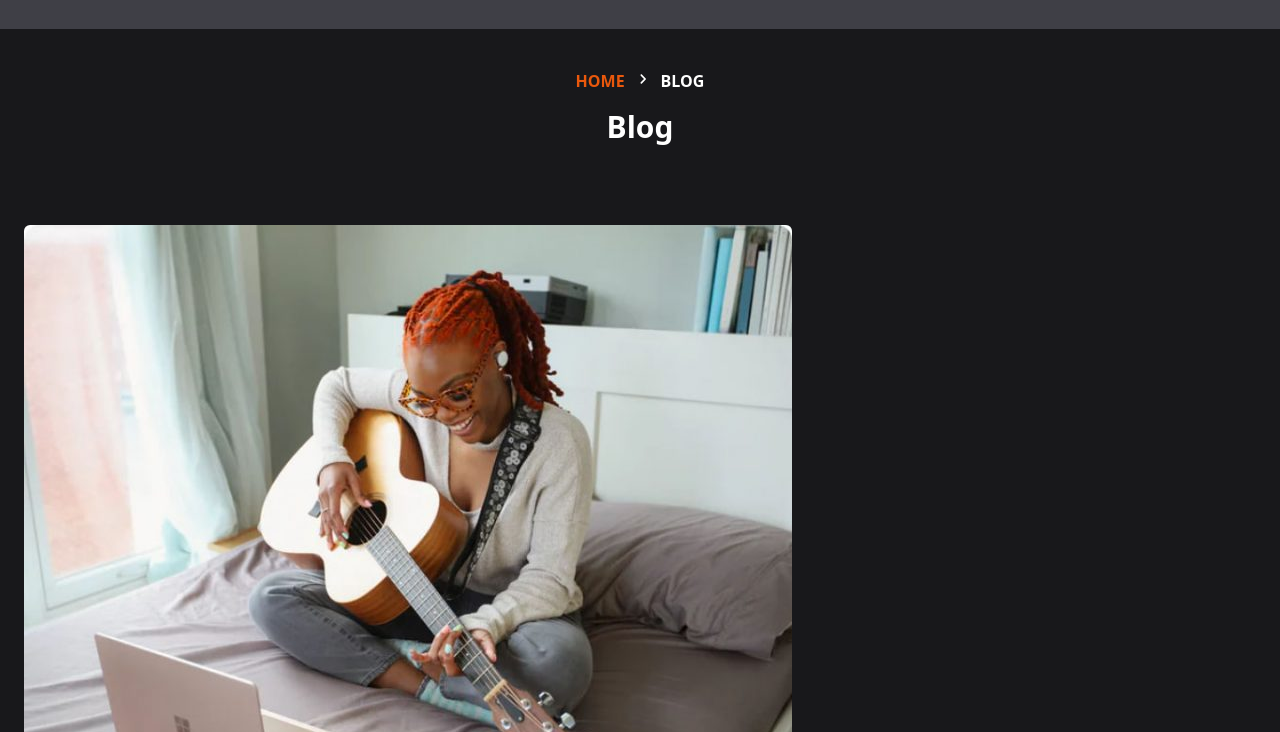
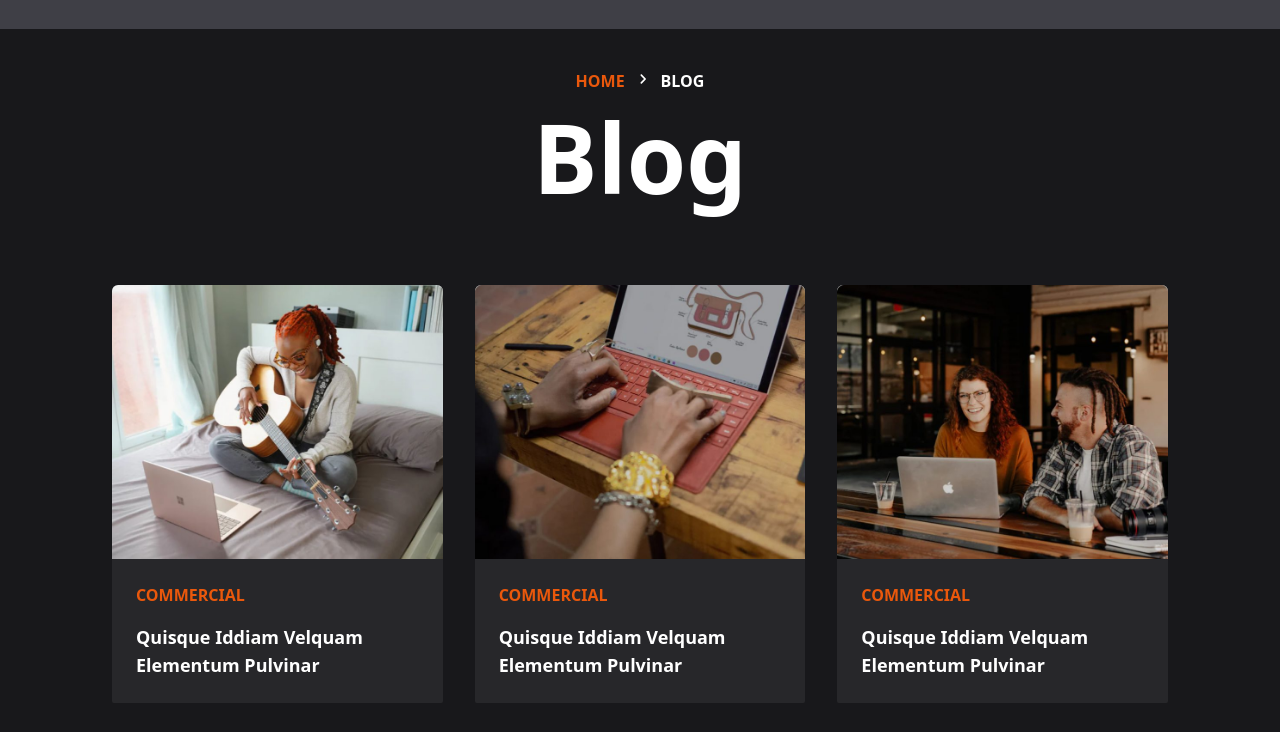
Before and after one commit to rahatulahsan/portfolio-website-with-tailwind, a website: page blog.html in a window 1280 px wide. Shown: the part 59-791 px from the top of the page. Drawn offline with Linux system fonts and the light colour scheme.

Commit message:
Blog Page Completed

```diff
--- a/blog.html
+++ b/blog.html
@@ -35,13 +35,13 @@
         </div>
         <!--Title Container-->
         <div>
-            <h1 class="text-white font-sans text-3xl font-bold">Blog</h1>
+            <h1 class="text-white font-sans text-3xl font-bold lg:text-8xl lg:font-extrabold">Blog</h1>
         </div>
 
     </div>
 
     <!--Blog Grid Main Container-->
-    <div class="bg-zinc-900 grid grid-cols-1 gap-8 px-6 py-10">
+    <div class="bg-zinc-900 grid grid-cols-1 gap-8 px-8 py-10 md:grid-cols-2 lg:grid-cols-3 lg:px-28">
         <!--Blog Item 1-->
         <div>
             <div class="group overflow-hidden duration-500">
```
Also changed, not shown: dist/output.css.
